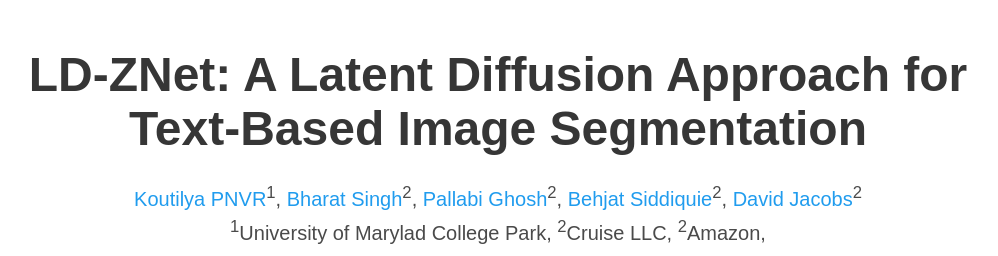
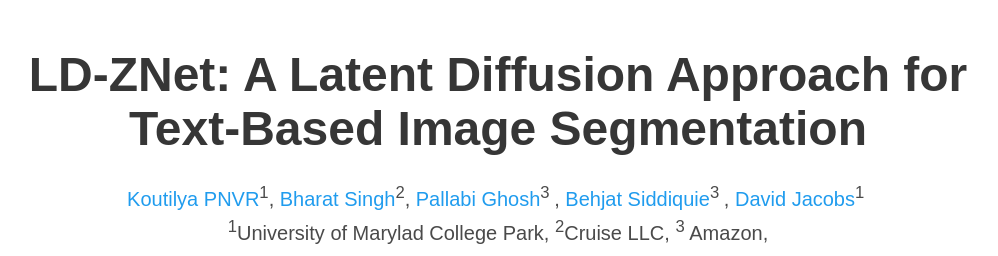
Before and after one commit to koutilya-pnvr/LD-ZNet, a plain HTML site: page index.html in a window 1280 px wide. Shown: the top 256 px of the page, without its empty margins (142-1140 px from the left). Drawn offline with nearby package versions, Linux system fonts and the light colour scheme; some icons are missing; a web font is replaced by a local one.

Commit message:
More changes

```diff
--- a/index.html
+++ b/index.html
@@ -83,20 +83,20 @@
             <span class="author-block">
               <a href="https://www.linkedin.com/in/bharat-singh-183b46164?lipi=urn%3Ali%3Apage%3Ad_flagship3_profile_view_base_contact_details%3B4QaKeY5tTjqipgztSZ%2B33w%3D%3D">Bharat Singh</a><sup>2</sup>,</span>
             <span class="author-block">
-              <a href="https://pallabig.github.io/PallabiGhosh/">Pallabi Ghosh</a><sup>2</sup>,
+              <a href="https://pallabig.github.io/PallabiGhosh/">Pallabi Ghosh</a><sup>3&nbsp;</sup>,
             </span>
             <span class="author-block">
-              <a href="https://behjat.github.io/">Behjat Siddiquie</a><sup>2</sup>,
+              <a href="https://behjat.github.io/">Behjat Siddiquie</a><sup>3&nbsp;</sup>,
             </span>
             <span class="author-block">
-              <a href="http://www.cs.umd.edu/~djacobs/">David Jacobs</a><sup>2</sup>
+              <a href="http://www.cs.umd.edu/~djacobs/">David Jacobs</a><sup>1&nbsp;</sup>
             </span>
           </div>
 
           <div class="is-size-5 publication-authors">
             <span class="author-block"><sup>1</sup>University of Marylad College Park,</span>
             <span class="author-block"><sup>2</sup>Cruise LLC,</span>
-			  <span class="author-block"><sup>2</sup>Amazon,</span>
+			  <span class="author-block"><sup>3&nbsp;</sup>Amazon,</span>
           </div>
 
           <div class="column has-text-centered">
```
